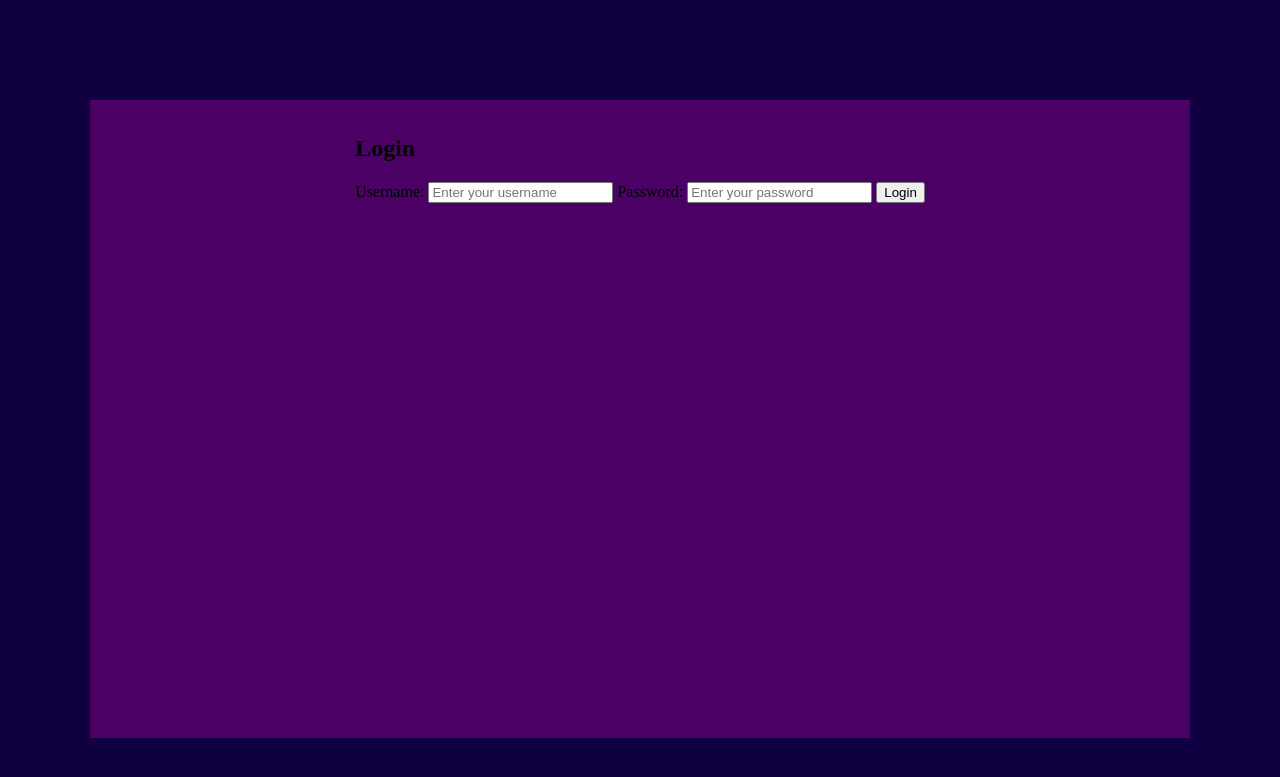
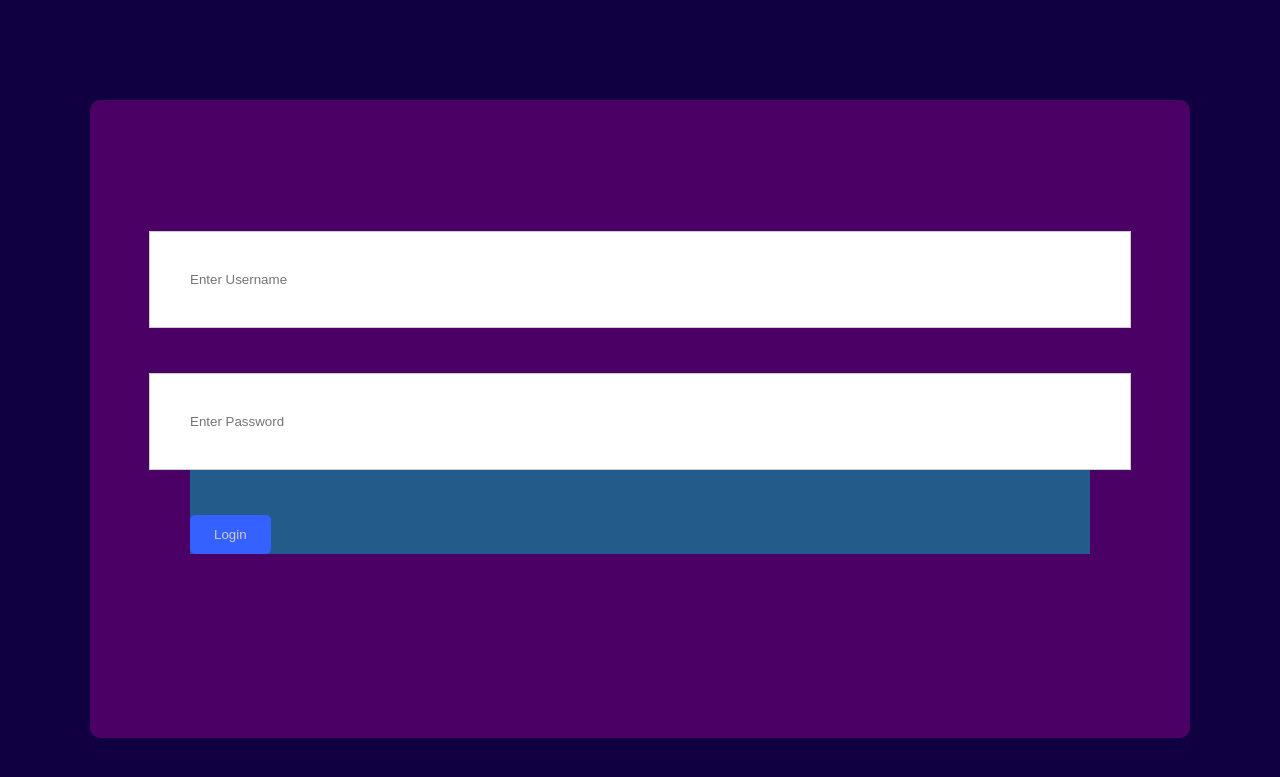
Before and after one commit to DmitrijsMetelica/Mantu-Copejs-Programesana, a PHP site: page /login.html in a window 1280 px wide. Shown: the top 777 px of the page. Run offline with PHP 8.4, Linux system fonts and the light colour scheme.

Commit message:
gandrīz gatavs login board

```diff
--- a/login.html
+++ b/login.html
@@ -9,19 +9,18 @@
     <script src='main.js'></script>
 </head>
 <body class = "ieiesana_registesana">
-    <div class = "liginboard">
-        <form id = ielogošanas>
-            <h2>Login</h2>
+    <div class = 'login_ekrans'>
+        <div id="ielogošanas">
+            <div id = "ielogosanas_inputi">
 
-            <label for="username">Username:</label>
-            <input type="text" id="username" name="username" placeholder="Enter your username" required>
+                <input type="text" placeholder="Enter Username" name="uname" required>
 
-            <label for="password">Password:</label>
-            <input type="password" id="password" name="password" placeholder="Enter your password" required>
 
-            <button type="submit">Login</button>
-        </form>
+                <input placeholder="Enter Password" name="psw" required>
+
+                <button type="submit">Login</button>
+            </div>
+        </div>
     </div>
-
 </body>
 </html>
--- a/main.css
+++ b/main.css
@@ -45,19 +45,51 @@ body{
     background-color: #110041;
 }
 
-.liginboard{
+.login_ekrans{
     display: flex;
-    position:sticky ;
+    flex-direction: column;  /* Change the flex direction to column */
+    align-items: center;     /* Center the items horizontally */
+    position: sticky;
     vertical-align: middle;
     width: 1100px;
     height: 637.5px;
+    border-radius: 10px;
     background-color: #4B0065;
     margin:auto;
     margin-top:100px;
 }
 #ielogošanas{
     position: relative;
+    width: 900px;
+    display: flex;
+    margin: auto;
+    margin-top: 300.75px;
+    background-color: rgb(35, 91, 139);
 
-    margin:auto;
-    margin-top: 15px;
 }
+#ielogosanas_inputi{
+    margin-top: -170px;
+
+}
+#ielogosanas_inputi input {
+
+
+    width: 900px;
+    padding: 40px;
+
+    margin-bottom: 12px;
+    margin-bottom: 45px;
+    border: 1px solid #CDCDCD;
+
+    margin-left:-41px;
+
+}
+
+#ielogosanas_inputi button {
+    background-color: #3461FF;
+    color: #CDCDCD;
+    padding: 12px 24px;
+    border: none;
+    border-radius: 5px;
+    cursor: pointer;
+}
```
